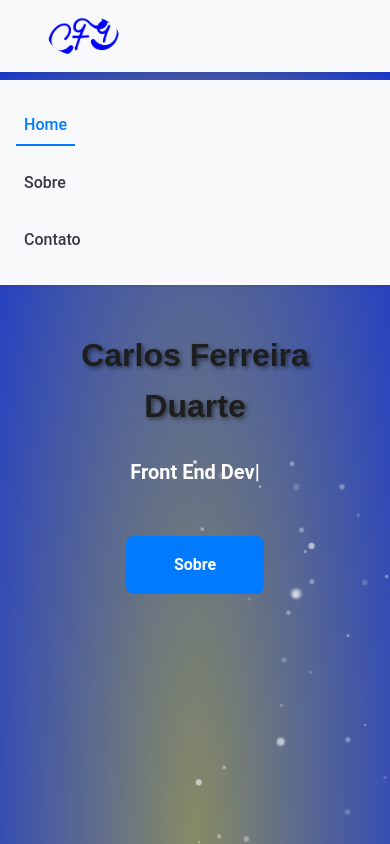
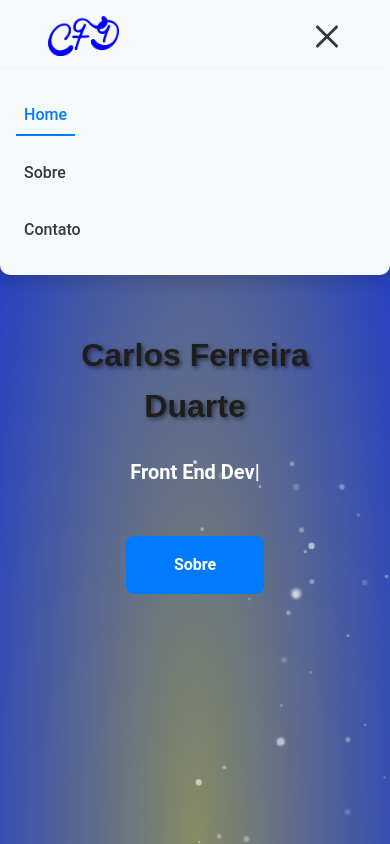
Before and after one commit to CarlosFDuarte8/portifolio, a React (Create React App) app: page / in a window 390 px wide. Both pictures are taken after a click on the element 327 px from the left and 36 px from the top of the page. Shown: the top 844 px of the page. Built offline with nearby package versions, Linux system fonts and the light colour scheme.

Commit message:
Refactor Navtop component: enhance MenuToggle and ToggleBar for improved mobile menu interaction; add link click handler to close menu

```diff
--- a/src/components/Navtop.tsx
+++ b/src/components/Navtop.tsx
@@ -24,25 +24,79 @@ const NavbarContainer = styled.nav<NavbarContainerProps>`
 
 const Logo = styled.img`
   height: 40px;
-  border-radius: 50%;
+  border-radius: 0%;
 `;
 
-const MenuToggle = styled.div`
+interface MenuToggleProps {
+  isOpen: boolean;
+}
+
+const MenuToggle = styled.div<MenuToggleProps>`
   display: none;
-  flex-direction: column;
-  justify-content: space-between;
+  position: relative;
   width: 30px;
   height: 21px;
   cursor: pointer;
+  z-index: 1001;
 
   @media (max-width: ${props => props.theme.breakpoints.md}) {
-    display: block;
+    display: flex;
+    flex-direction: column;
+    justify-content: space-between;
   }
+`;
+
+interface ToggleBarProps {
+  isOpen: boolean;
+  position: 'top' | 'middle' | 'bottom';
+}
+
+const ToggleBar = styled.span<ToggleBarProps>`
+  height: 3px;
+  width: 100%;
+  background-color: ${props => props.theme.colors.dark};
+  border-radius: 2px;
+  position: absolute;
+  left: 0;
+  transition: all 0.3s ease;
+
+  ${props => {
+    if (props.position === 'top') {
+      return props.isOpen
+        ? `transform: rotate(45deg);
+           top: 9px;`
+        : `top: 0;`;
+    }
+    if (props.position === 'middle') {
+      return props.isOpen
+        ? `opacity: 0;
+           transform: translateX(-20px);`
+        : `top: 9px;
+           opacity: 1;`;
+    }
+    if (props.position === 'bottom') {
+      return props.isOpen
+        ? `transform: rotate(-45deg);
+           top: 9px;`
+        : `top: 18px;`;
+    }
+  }}
 `;
 
 interface NavbarCollapseProps {
   isOpen: boolean;
 }
+
+const slideDown = keyframes`
+  from {
+    opacity: 0;
+    transform: translateY(-20px);
+  }
+  to {
+    opacity: 1;
+    transform: translateY(0);
+  }
+`;
 
 const NavbarCollapse = styled.div<NavbarCollapseProps>`
   display: flex;
@@ -52,18 +106,16 @@ const NavbarCollapse = styled.div<NavbarCollapseProps>`
     flex-direction: column;
     width: 100%;
     position: absolute;
-    top: 80px;
+    top: 70px;
     left: 0;
+    right: 0;
     background-color: ${props => props.theme.colors.light};
     padding: ${props => props.theme.spacing.md};
-    box-shadow: ${props => props.theme.boxShadow.small};
+    box-shadow: ${props => props.theme.boxShadow.medium};
+    border-radius: 0 0 10px 10px;
+    animation: ${props => props.isOpen ? css`${slideDown} 0.3s ease-in-out forwards` : 'none'};
+    z-index: 1000;
   }
-`;
-
-const ToggleBar = styled.span`
-  height: 3px;
-  width: 100%;
-  background-color: #333;
 `;
 
 const NavbarNav = styled.ul`
@@ -204,27 +256,32 @@ class Navtop extends Component<{}, NavtopState> {
     }));
   };
 
+  handleLinkClick = () => {
+    // Fecha o menu quando um link é clicado (especialmente útil em mobile)
+    this.setState({ isOpen: false });
+  };
+
   render() {
     const { scrolled, isOpen, activeSection } = this.state;
 
     return (
       <NavbarContainer scrolled={scrolled}>
         <Logo src={perfil} alt="Logo" />
-        <MenuToggle onClick={this.toggleMenu}>
-          <ToggleBar />
-          <ToggleBar />
-          <ToggleBar />
+        <MenuToggle onClick={this.toggleMenu} isOpen={isOpen}>
+          <ToggleBar position="top" isOpen={isOpen} />
+          <ToggleBar position="middle" isOpen={isOpen} />
+          <ToggleBar position="bottom" isOpen={isOpen} />
         </MenuToggle>
         <NavbarCollapse isOpen={isOpen}>
           <NavbarNav>
             <NavItem>
-              <NavLink href="#home" active={activeSection === 'home'}>Home</NavLink>
+              <NavLink href="#home" active={activeSection === 'home'} onClick={this.handleLinkClick}>Home</NavLink>
             </NavItem>
             <NavItem>
-              <NavLink href="#about" active={activeSection === 'about'}>Sobre</NavLink>
+              <NavLink href="#about" active={activeSection === 'about'} onClick={this.handleLinkClick}>Sobre</NavLink>
             </NavItem>
             <NavItem>
-              <NavLink href="#contact" active={activeSection === 'contact'}>Contato</NavLink>
+              <NavLink href="#contact" active={activeSection === 'contact'} onClick={this.handleLinkClick}>Contato</NavLink>
             </NavItem>
           </NavbarNav>
         </NavbarCollapse>
```
